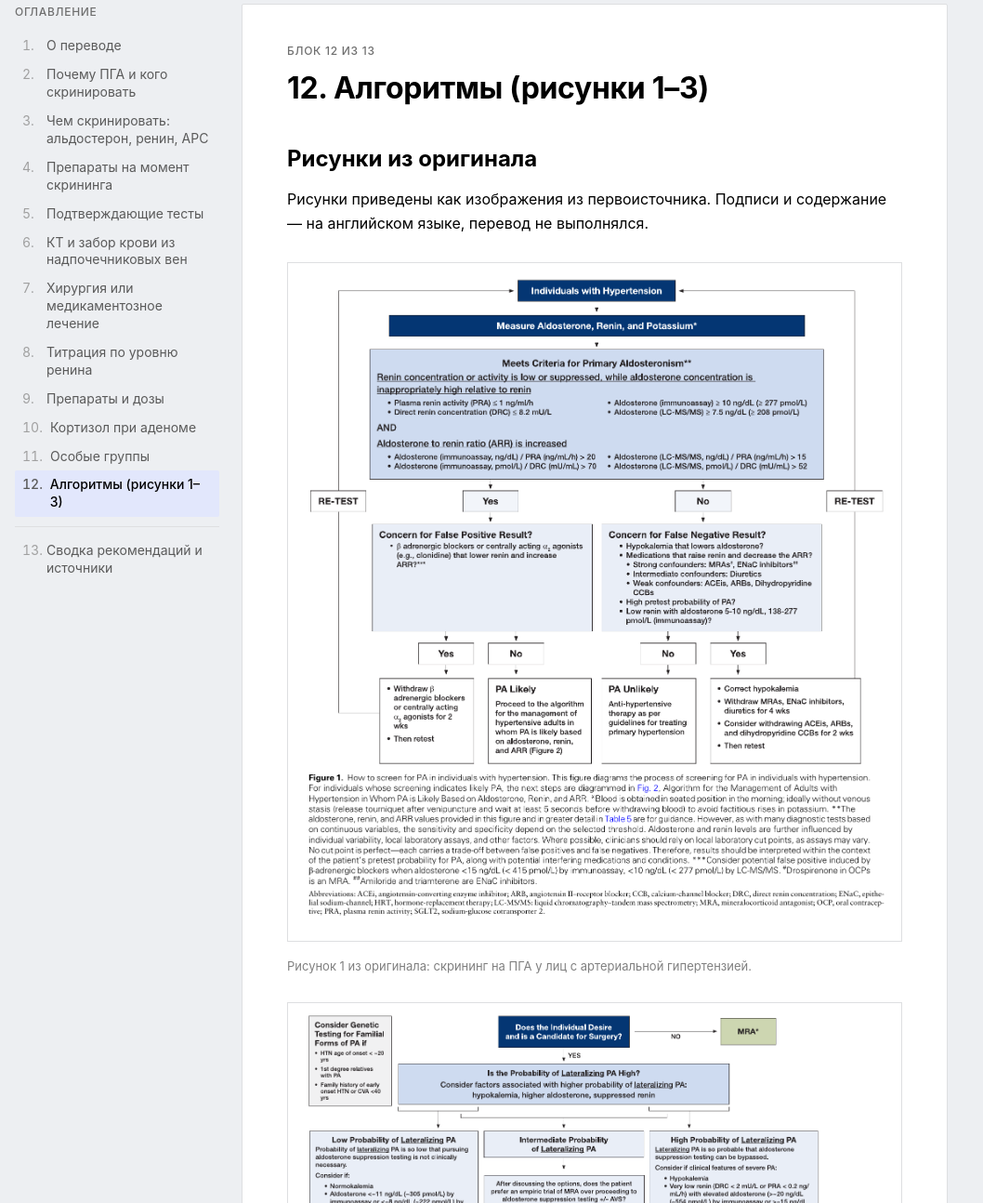
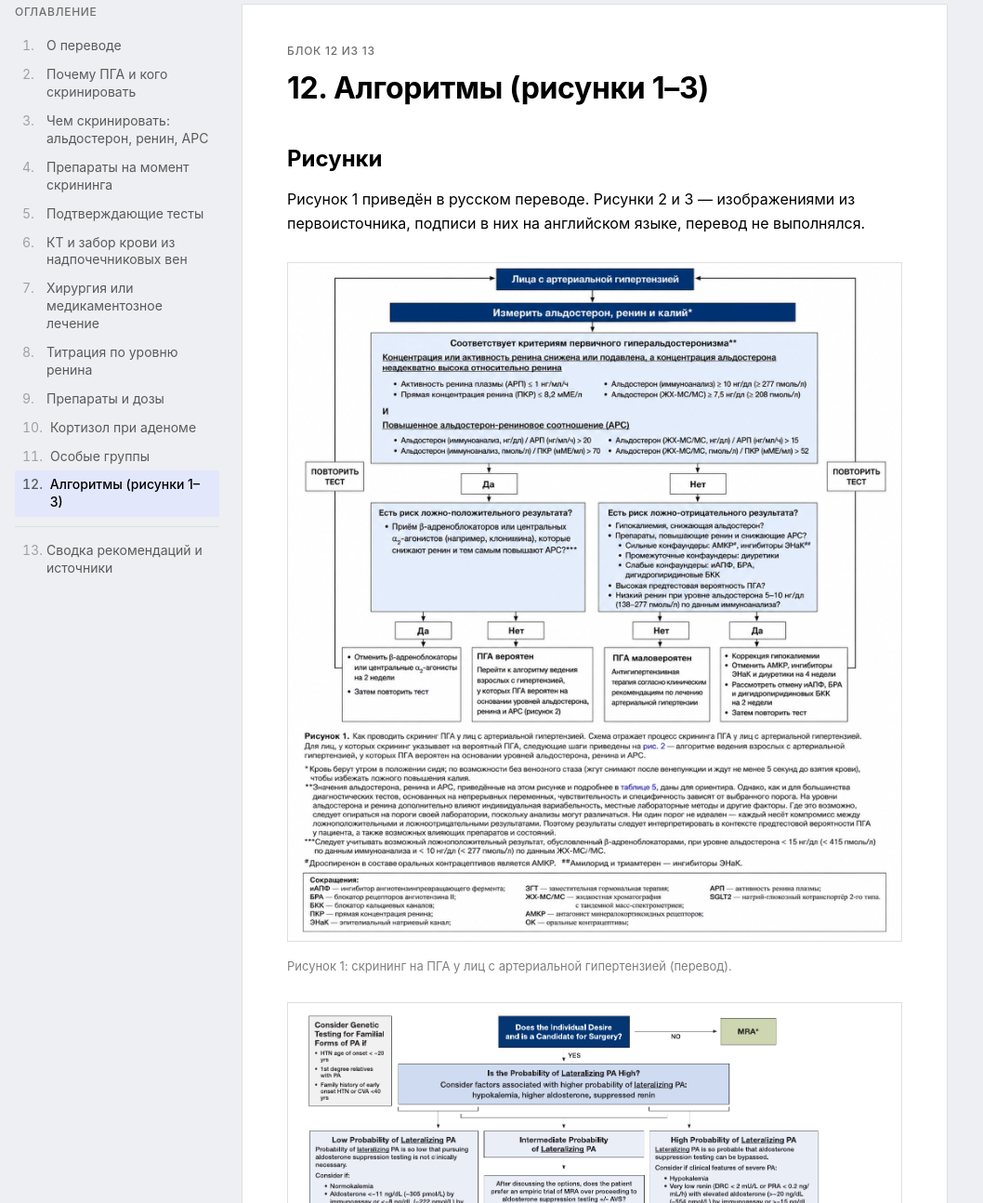
Before and after one commit to Ostanin-app/obzory-kr, a plain HTML site: page giperaldosteronizm-es2025/12.html in a window 1280 px wide. Shown: the part 101-1395 px from the top of the page at 93% size, without its empty margins (0-1058 px from the left). Drawn offline with Linux system fonts and the light colour scheme.

Commit message:
Рисунок 1 переведён на русский: fig1.webp 1500 px, английский оригинал сохранён как fig1-en.png, обновлены подписи и страница «О переводе»

```diff
--- a/giperaldosteronizm-es2025/12.html
+++ b/giperaldosteronizm-es2025/12.html
@@ -55,11 +55,11 @@
   <article class="card">
     <div class="crumb">Блок 12 из 13</div>
     <h1>12. Алгоритмы (рисунки 1–3)</h1>
-<h2>Рисунки из оригинала</h2>
-<p>Рисунки приведены как изображения из первоисточника. Подписи и содержание — на английском языке, перевод не выполнялся.</p>
+<h2>Рисунки</h2>
+<p>Рисунок 1 приведён в русском переводе. Рисунки 2 и 3 — изображениями из первоисточника, подписи в них на английском языке, перевод не выполнялся.</p>
 <figure class="fig">
-  <img src="figures/fig1.png" alt="Figure 1. How to screen for PA in individuals with hypertension.">
-  <figcaption>Рисунок 1 из оригинала: скрининг на ПГА у лиц с артериальной гипертензией.</figcaption>
+  <img src="figures/fig1.webp" alt="Рисунок 1. Скрининг на первичный гиперальдостеронизм у лиц с артериальной гипертензией.">
+  <figcaption>Рисунок 1: скрининг на ПГА у лиц с артериальной гипертензией (перевод).</figcaption>
 </figure>
 
 <figure class="fig">
```
Also changed, not shown: giperaldosteronizm-es2025/01.html (+1 -1 lines), giperaldosteronizm-es2025/13.html (+1 -1 lines), giperaldosteronizm-es2025/figures/fig1-en.png (renamed from giperaldosteronizm-es2025/figures/fig1.png), giperaldosteronizm-es2025/figures/fig1.webp (added), 3 other files.
